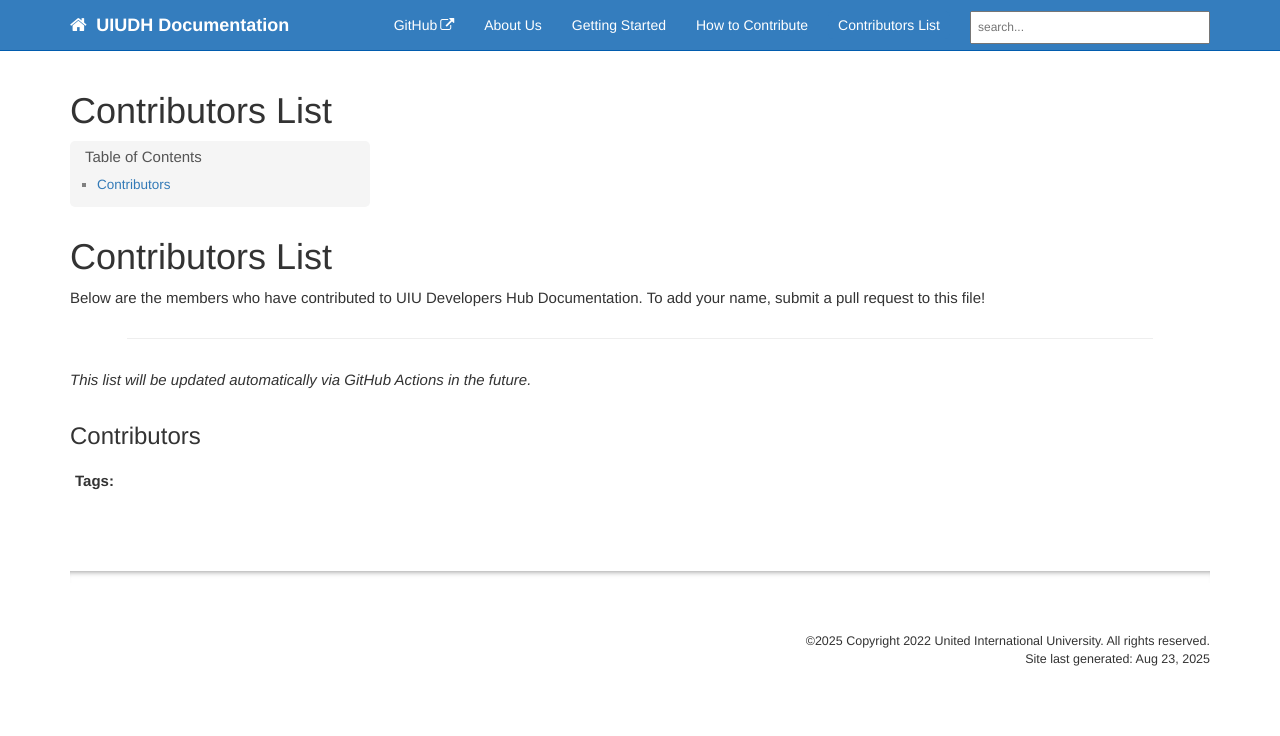
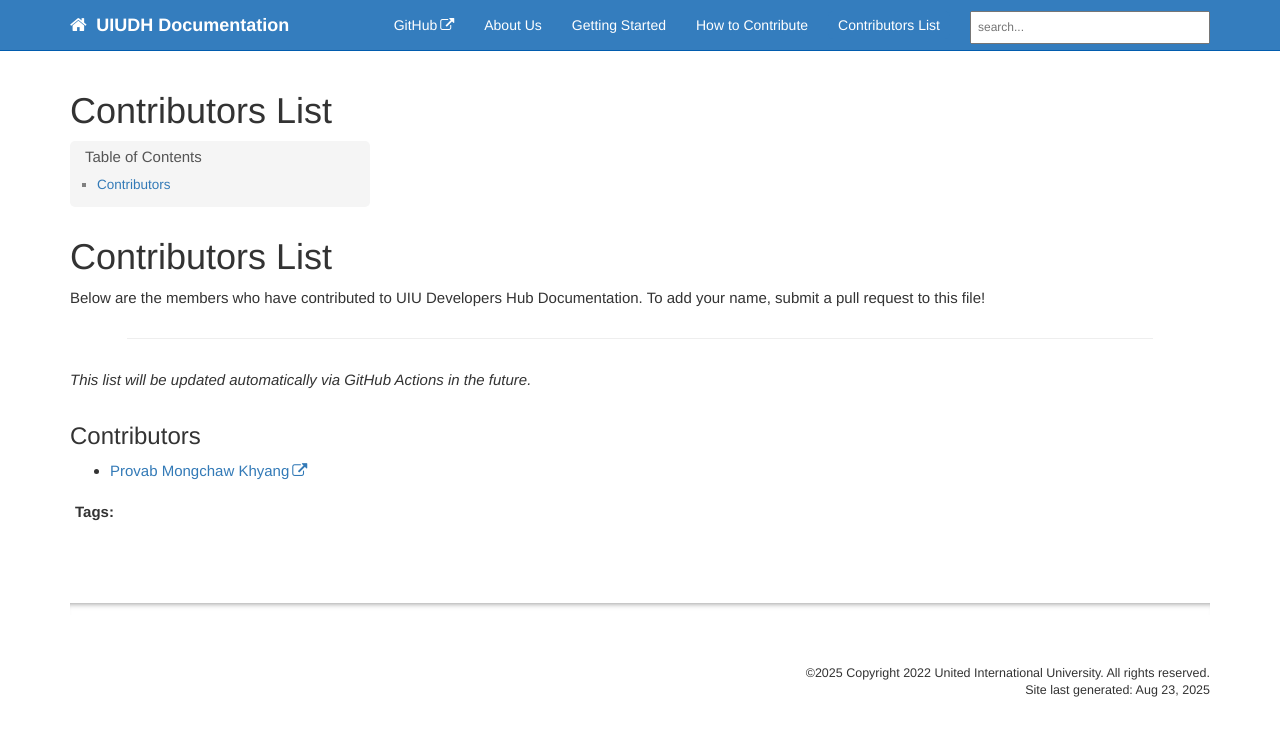
Before and after one commit to UIU-Developers-Hub/UIUDH.github.io, a Jekyll site: the page built from contributorsList.md, in a window 1280 px wide. Shown: the top 736 px of the page. Built offline with Jekyll 4.4.1, drawn with Linux system fonts in a browser that asks for light colours; comment, search, counter and statistics services are not loaded.

Commit message:
Add Provab Mongchaw Khyang to contributors list

```diff
--- a/contributorsList.md
+++ b/contributorsList.md
@@ -17,4 +17,5 @@ Below are the members who have contributed to UIU Developers Hub Documentation.
 
 ## Contributors
 
+* [Provab Mongchaw Khyang](https://github.com/notMONGCHAW)
 <!-- Add your name below this line -->
```
